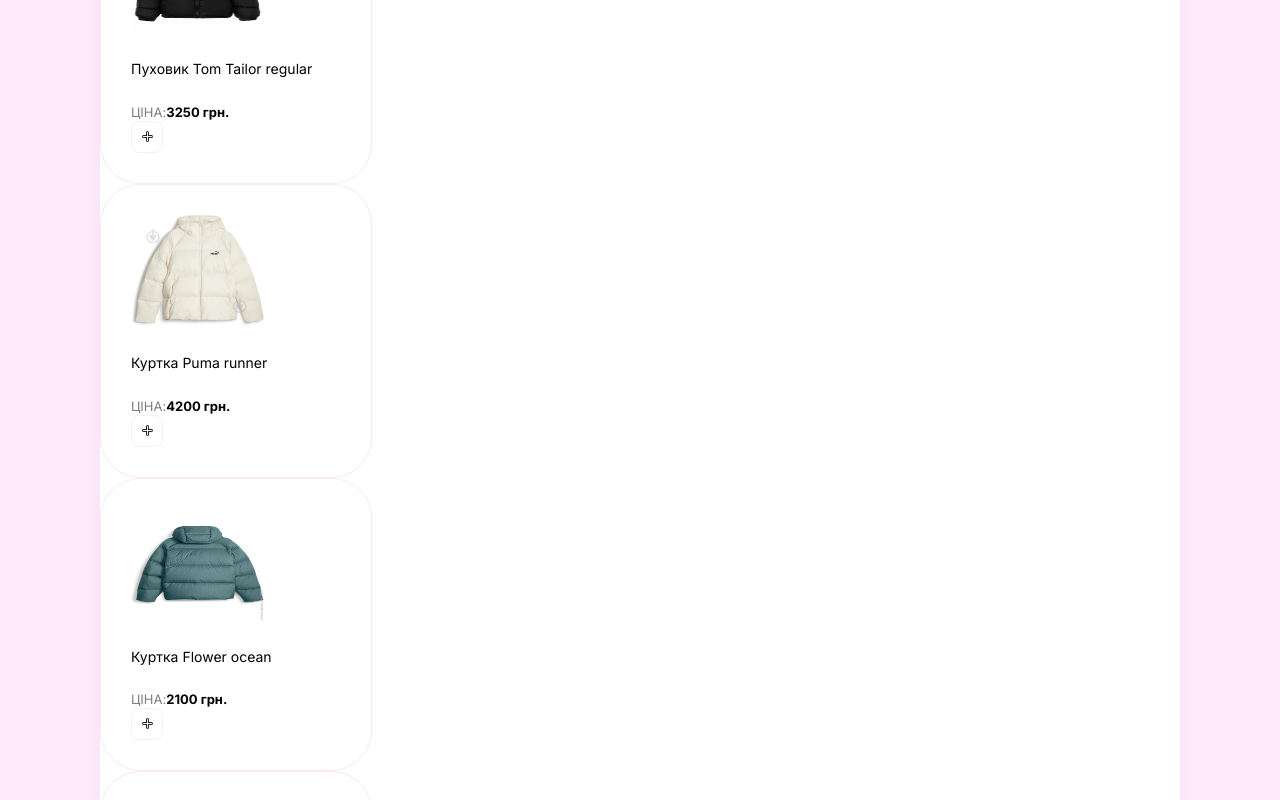
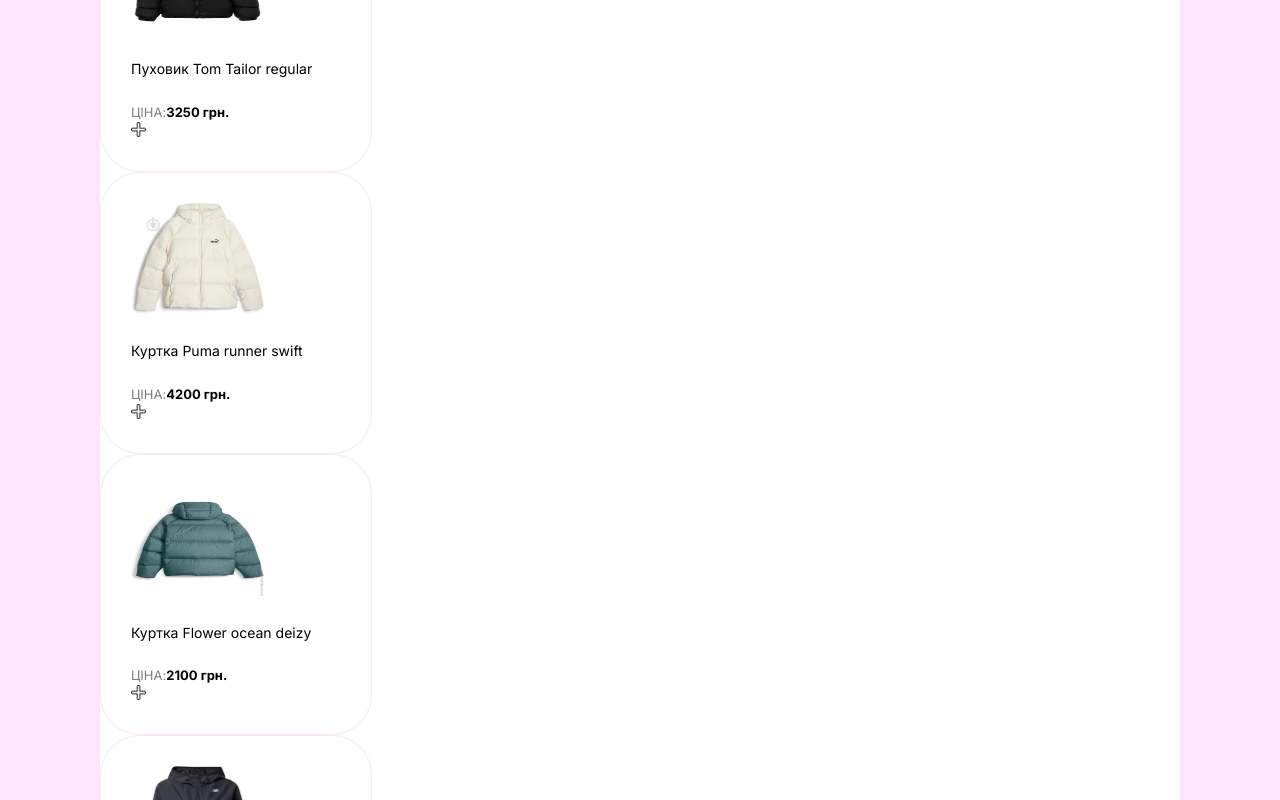
Before and after one commit to yuraReact/mira-style, a React (Create React App) app: page / in a window 1280 px wide. Shown: the part 420-1220 px from the top of the page. Built offline with nearby package versions, Linux system fonts and the light colour scheme.

Commit message:
add usestate to change plusbtn

```diff
--- a/src/App.js
+++ b/src/App.js
@@ -4,8 +4,8 @@
 
 const arr = [
   { title: 'Пуховик Tom Tailor regular', price: 3250, imageUrl: '/jackets/jacket01.png' },
-  { title: 'Куртка Puma runner', price: 4200, imageUrl: '/jackets/jacket02.png' },
-  { title: 'Куртка Flower ocean', price: 2100, imageUrl: '/jackets/jacket03.png' },
+  { title: 'Куртка Puma runner swift ', price: 4200, imageUrl: '/jackets/jacket02.png' },
+  { title: 'Куртка Flower ocean deizy', price: 2100, imageUrl: '/jackets/jacket03.png' },
   { title: 'Куртка New Balance outfit', price: 4800, imageUrl: '/jackets/jacket04.png' },
 
 
@@ -30,6 +30,7 @@
             <Card title={obj.title}
               price={obj.price}
               imageUrl={obj.imageUrl}
+              onPlus = {()=> console.log('Нажали плюс')}
             />
           ))}
         </div>
--- a/src/components/Card/Card.module.scss
+++ b/src/components/Card/Card.module.scss
@@ -5,7 +5,7 @@
   border-radius: 40px;
   margin-right: 30px;
   transition: box-shadow 0.2 ease-in-out, transform 0.2s ease-in-out;
-    cursor: pointer;
+  cursor: default;
 
   &:hover {
     box-shadow: 0px 20px 30px rgba(239, 93, 93, 0.3);
@@ -13,17 +13,22 @@
   }
 }
 
-  span{
+.plus {
+  cursor: pointer;
+}
+
+span {
   font-size: 13px;
   opacity: 0.5;
   text-transform: uppercase;
 }
 
-  b{
+b {
   font-size: 13px;
+
 }
 
-  h5{
+h5 {
   font-weight: 400;
   font-size: 14px;
 }
--- a/src/components/Card/index.js
+++ b/src/components/Card/index.js
@@ -2,6 +2,12 @@
 import styles from './Card.module.scss'
 
 const Card = (props) => {
+ const [isAdded, setIsAdded] = React.useState(false);
+
+ const onClickPlus = () => {
+  setIsAdded(true);
+ }
+
   return (
     <div className={styles.card}>
       <img width={133} height={112} src={props.imageUrl} alt="Jackets" />
@@ -11,9 +17,7 @@
           <span>Ціна:</span>
           <b>{props.price} грн.</b>
         </div>
-        <button className="button">
-          <img width={11} height={11} src="/img/plus.png" alt="plus" />
-        </button>
+        <img className={styles.plus} onClick={onClickPlus} width={15} height={15} src={isAdded ? '/img/checked.png': '/img/plus.png' } />
       </div>
     </div>
   )
--- a/src/components/Drawer.js
+++ b/src/components/Drawer.js
@@ -30,7 +30,7 @@
                 alt="Jackets"
               />
               <div className="mr-20">
-                <p className="mb-5">Пуховик Tom Tailor regular</p>
+                <p className="mb-5 cu-p">Пуховик Tom Tailor regular</p>
                 <b>3250 грн.</b>
               </div>
               <button className="removeBtn">X</button>
--- a/src/components/Header.js
+++ b/src/components/Header.js
@@ -9,7 +9,7 @@
           </div>
         </div>
         <ul className="d-flex">
-          <li className="mr-30">
+          <li className="mr-30 cu-p">
             <img width={18} height={18} src="/img/cart.png" />
             <span>4750 грн.</span>
           </li>
--- a/src/index.scss
+++ b/src/index.scss
@@ -4,6 +4,7 @@
   -webkit-font-smoothing: antialiased;
   -moz-osx-font-smoothing: grayscale;
   background-color: #ffeafd;
+  cursor: default;
 }
 
 *{
```
Also changed, not shown: public/img/checked.png (added). Lines whose indentation alone changed are shown as unchanged.
